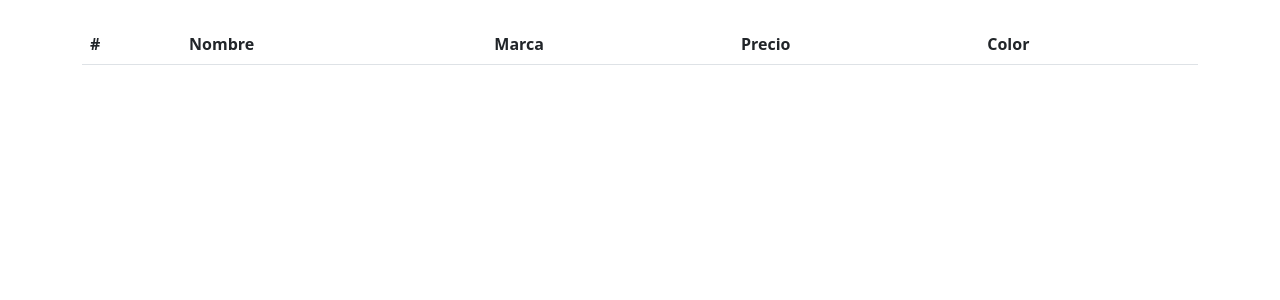
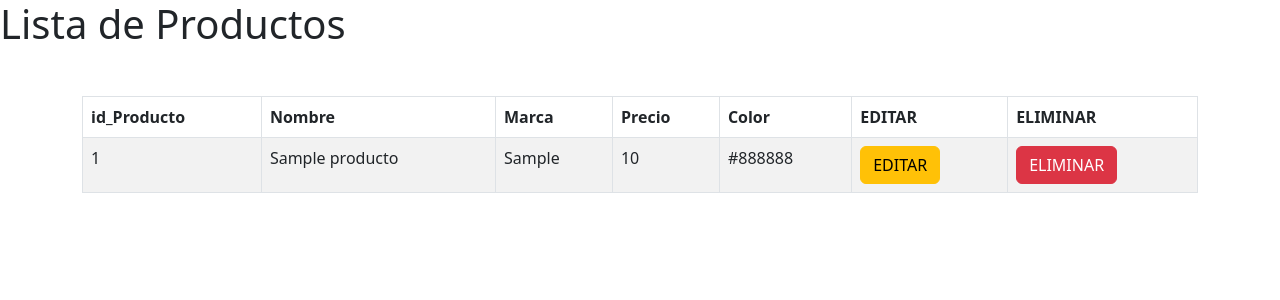
Before and after one commit to facundo342424/Lenceria_zoee, a Django app: template Productos/templates/lista.html in a window 1280 px wide. Shown: the top 300 px of the page. Run offline with Django 5.2, Linux system fonts and the light colour scheme; tables that the repository leaves empty hold one stand-in row (values such as "Sample post"); the template is opened without the code that fills it: values that come from a table or form of the project are taken from there, most other values are stand-ins (such as "Sample title", 1, 10 or a date in 2020); lists and menus that the app fills with data are empty; some libraries are stand-ins or nearby versions.

Commit message:
sprint hecho :D

```diff
--- a/Productos/static/js/listaj.js
+++ b/Productos/static/js/listaj.js
@@ -31,6 +31,9 @@
         let content = ``;
         data.programmers.forEach((Productos, index) => {
             content += `
+
+
+
                 <tr>
                     <td>${index + 1}</td>
                     <td>${Productos.Nombre}</td>
--- a/Productos/templates/lista.html
+++ b/Productos/templates/lista.html
@@ -5,49 +5,95 @@
         <meta charset="UTF-8" />
         <meta http-equiv="X-UA-Compatible" content="IE=edge" />
         <meta name="viewport" content="width=device-width, initial-scale=1.0" />
-        <title>Django + DataTable.js</title>
-        <!-- Bootstrap -->
+        <title>CRUD_PRODUCTO</title>
+
         <link rel="stylesheet" href="https://cdn.jsdelivr.net/npm/bootstrap@5.2.3/dist/css/bootstrap.min.css" integrity="sha384-rbsA2VBKQhggwzxH7pPCaAqO46MgnOM80zW1RWuH61DGLwZJEdK2Kadq2F9CUG65" crossorigin="anonymous" />
-        <!-- DataTable.js -->
+
         <link rel="stylesheet" href="https://cdn.datatables.net/1.13.1/css/dataTables.bootstrap5.min.css" />
-        <!-- Font Awesome -->
+
         <link rel="stylesheet" href="https://cdnjs.cloudflare.com/ajax/libs/font-awesome/6.2.1/css/all.min.css" />
-        <!-- Custom CSS -->
+
         <link rel="stylesheet" href="{% static 'css/index.css' %}" />
     </head>
     <body>
+        <H1 >Lista de Productos</H1>
         <div class="container mt-4">
             <div class="row">
-                <div class="col-sm-12 col-md-12 col-lg-12 col-xl-12">
+                <div class="col-sm-13 col-md-13 col-lg-13 col-xl-13">
                     <div class="table-responsive">
-                        <table id="datatable-programmers" class="table">
-                            <caption>
 
-                            </caption>
+                        {% if editar %}
+
+                        {% else %}
+                        <form method="post" action="{% url 'Guardar_producto' %}">
+                        {% csrf_token %}
+                            <div class="form-group">
+                                <label>Nombre</label>
+                                <input type="text" class="form-control"  value="{{editar.Nombre}}"   name="Nombre" placeholder="Ingrese nombre de producto">
+                            </div>
+
+                            <div class="form-group">
+                                <label>Marca</label>
+                                <input type="text" class="form-control" value="{{editar.Marca}}" name="Marca"  placeholder="Ingrese marca">
+                            </div>
+
+                            <div class="form-group">
+                                <label>Precio</label>
+                                <input type="text" class="form-control" value="{{editar.Precio}}"    name="Precio" placeholder="Ingrese precio">
+                            </div>
+
+                            <div class="form-group">
+                                <label>Color</label>
+                                <input type="text" class="form-control" value="{{editar.Color}}"     name="Color" placeholder="Ingrese color">
+                            </div>
+
+                            <div class="text-center mt-3">
+                                <button type="submit" class="btn btn-success">Guardar</button>
+                            </div>
+                        </form>
+                    {% endif %}
+                        <table class="table table-bordered table-hover table-striped mt-4">
                             <thead>
                                 <tr>
-                                    <th class="centered">#</th>
-                                    <th class="centered">Nombre</th>
-                                    <th class="centered">Marca</th>
-                                    <th class="centered">Precio</th>
-                                    <th class="centered">Color</th>
-
-                               <tr>
-                               </thead>
-                            <tbody id="tableBody_programmers"></tbody>
+                                    <th scope="col">id_Producto</th>
+                                    <th scope="col">Nombre</th>
+                                    <th scope="col">Marca</th>
+                                    <th scope="col">Precio</th>
+                                    <th scope="col">Color</th>
+                                    <th>EDITAR</th>
+                                    <th>ELIMINAR</th>
+                                </tr>
+                            </thead>
+                            <tbody>
+                            {% for i in producto_lista %}
+                                <tr>
+                                    <td>{{forloop.counter}}</td>
+                                    <td>{{i.Nombre}}</td>
+                                    <td>{{i.Marca}}</td>
+                                    <td>{{Precio}}</td>
+                                    <td>{{i.Color}}</td>
+                                    <td>
+                                        <a href="#" class="btn btn-warning">EDITAR</a>
+                                    </td>
+                                    <td>
+                                    <a href="{% url 'Eliminar_producto' i.id % }" class="btn btn-danger">ELIMINAR</a>
+                                    </td>
+                                </tr>
+                                {% endfor %}
+                            </tbody>
                         </table>
                     </div>
                 </div>
             </div>
         </div>
-        <!-- Bootstrap -->
+
         <script src="https://cdn.jsdelivr.net/npm/bootstrap@5.2.3/dist/js/bootstrap.bundle.min.js" integrity="sha384-kenU1KFdBIe4zVF0s0G1M5b4hcpxyD9F7jL+jjXkk+Q2h455rYXK/7HAuoJl+0I4" crossorigin="anonymous"></script>
-        <!-- jQuery -->
+
         <script src="https://cdnjs.cloudflare.com/ajax/libs/jquery/3.6.0/jquery.min.js"></script>
-        <!-- DataTable.js -->
+
         <script src="https://cdn.datatables.net/1.13.1/js/jquery.dataTables.min.js"></script>
         <script src="https://cdn.datatables.net/1.13.1/js/dataTables.bootstrap5.min.js"></script>
-        <!-- Custom JS -->
+
         <script src="{% static 'js/index.js' %}"></script>
     </body>
 </html>
--- a/Productos/urls.py
+++ b/Productos/urls.py
@@ -1,10 +1,11 @@
 # urls.py
 # urls.py
 from django.urls import path
-from . import views
-
+from  .views import *
 
 urlpatterns = [
-    path('lista/',views.lista),
-    path('lista_productos/',views.lista_Productos,name='lista_productos')
+    path('', lista, name='lista'),
+    path('Guardar_producto/', Guardar_producto, name='Guardar_producto'),
+    path('Eliminar_producto/<int:prod>/', Eliminar_producto, name='Eliminar_producto'),
+    path('editar/<int:prod>/', editar, name='editar'),
 ]
--- a/proyecto_z/urls.py
+++ b/proyecto_z/urls.py
@@ -17,18 +17,13 @@
  # proyecto_z/urls.py
 
 from django.contrib import admin
-from django.urls import path, include
-from Productos.views import lista
-from Caja.views import Apertura_de_caja
+from django.urls import path
+from django.urls.conf import include
  # Importa la vista que quieres mostrar en la raíz
 
 urlpatterns = [
     path('admin/', admin.site.urls),
-    path('',lista,name='lista'),
-    path('',Apertura_de_caja, name='apertura_de_caja'),
-    path('Productos/',include('Productos.urls')),
-    path('caja/', include('Caja.urls')),
-
+    path('',include('Productos.urls')),
 
      # Rutas de la aplicación Caja
 ]
```
Also changed, not shown: Productos/views.py (+44 -8 lines), Productos/static/CSS/listap.css (line endings or trailing spaces).
